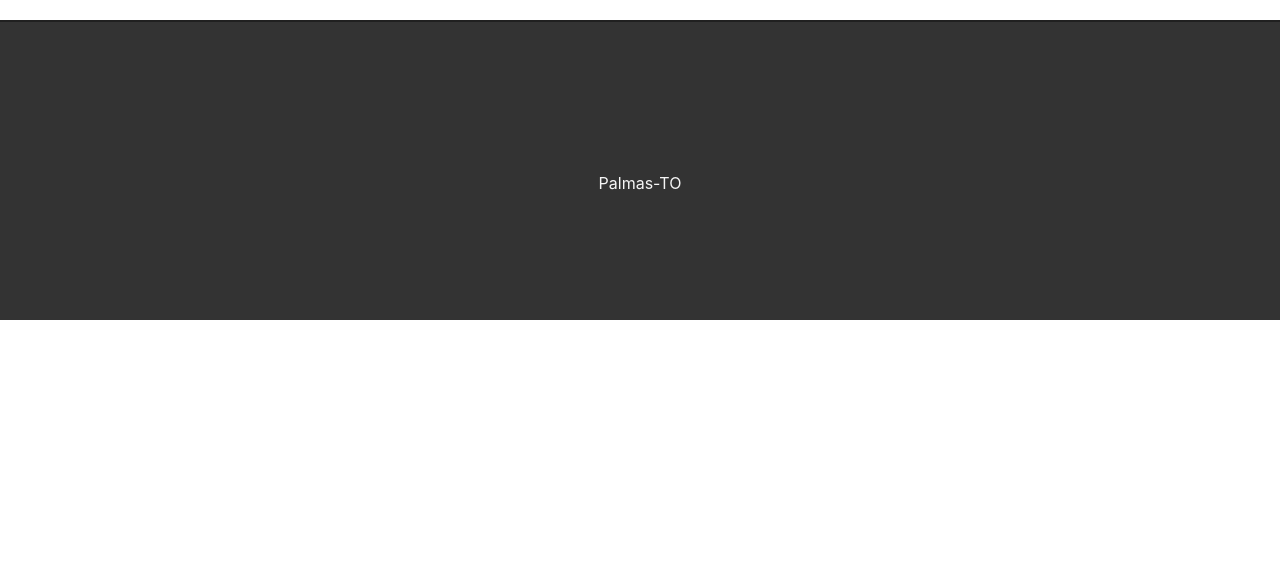
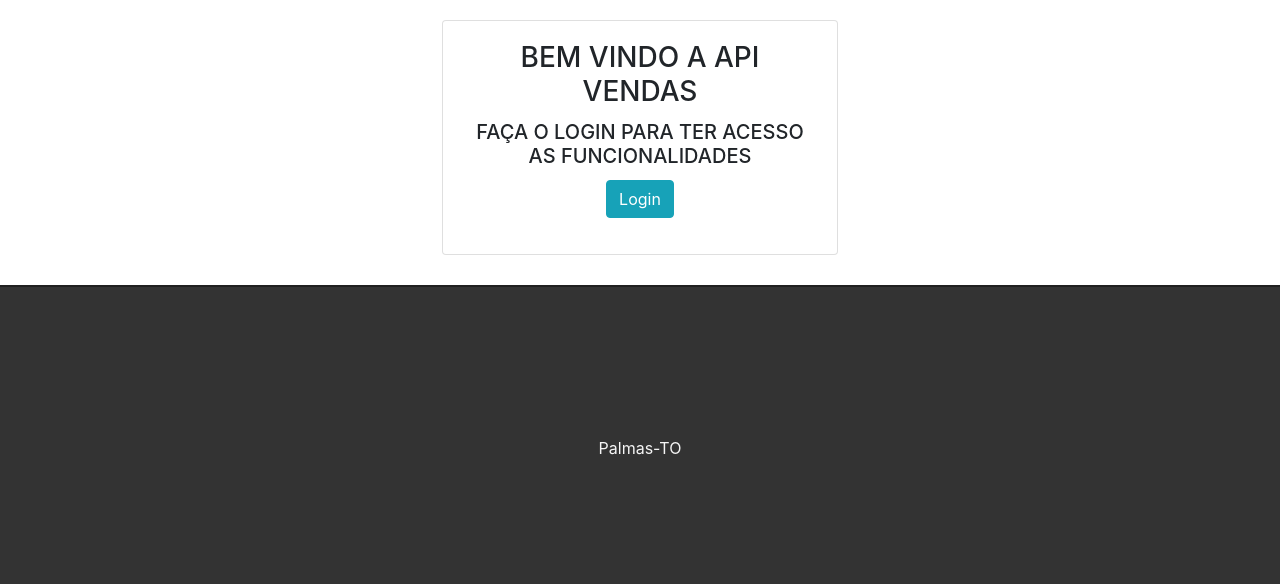
Before and after one commit to wesleycomp/vendasoauth2, a Django app: page / in a window 1280 px wide. Shown: the part 57-641 px from the top of the page. Run offline with Django 3.2, Linux system fonts and the light colour scheme; some libraries are stand-ins or nearby versions.

Commit message:
enviando alteraão crreção da index

```diff
--- a/templates/base.html
+++ b/templates/base.html
@@ -8,7 +8,7 @@
     <title>{% block title %}{% endblock %}</title>
     <link href="https://stackpath.bootstrapcdn.com/bootstrap/4.3.1/css/bootstrap.min.css" rel="stylesheet" integrity="sha384-ggOyR0iXCbMQv3Xipma34MD+dH/1fQ784/j6cY/iJTQUOhcWr7x9JvoRxT2MZw1T" crossorigin="anonymous">
     <link rel="stylesheet" href="https://use.fontawesome.com/releases/v5.7.2/css/all.css" integrity="sha384-fnmOCqbTlWIlj8LyTjo7mOUStjsKC4pOpQbqyi7RrhN7udi9RwhKkMHpvLbHG9Sr" crossorigin="anonymous">
-<!--    <link rel="stylesheet" href="{% static 'css/styles.css' %}"> -->
+    <link rel="stylesheet" href="{% static 'css/styles.css' %}">
 </head>
 <body>
     <div class="container-fluid">
@@ -55,6 +55,6 @@
     integrity="sha256-BJeo0qm959uMBGb65z40ejJYGSgR7REI4+CW1fNKwOg="
     crossorigin="anonymous"></script>
     <script src="https://stackpath.bootstrapcdn.com/bootstrap/4.3.1/js/bootstrap.bundle.min.js" integrity="sha384-xrRywqdh3PHs8keKZN+8zzc5TX0GRTLCcmivcbNJWm2rs5C8PRhcEn3czEjhAO9o" crossorigin="anonymous"></script>
-<!--    <script src="{% static 'js/scripts.js' %}"></script> -->
+    <script src="{% static 'js/scripts.js' %}"></script>
 </body>
 </html>
--- a/templates/registration/index.html
+++ b/templates/registration/index.html
@@ -1,56 +1,27 @@
-{% load static %}
-<html lang="pt-br">
-<head>
-    <meta charset="UTF-8">
-    <meta name="viewport" content="width=device-width, initial-scale=1.0">
-    <meta http-equiv="X-UA-Compatible" content="ie=edge">
-    <title>{% block title %}{% endblock %}</title>
-    <link href="https://stackpath.bootstrapcdn.com/bootstrap/4.3.1/css/bootstrap.min.css" rel="stylesheet" integrity="sha384-ggOyR0iXCbMQv3Xipma34MD+dH/1fQ784/j6cY/iJTQUOhcWr7x9JvoRxT2MZw1T" crossorigin="anonymous">
-    <link rel="stylesheet" href="https://use.fontawesome.com/releases/v5.7.2/css/all.css" integrity="sha384-fnmOCqbTlWIlj8LyTjo7mOUStjsKC4pOpQbqyi7RrhN7udi9RwhKkMHpvLbHG9Sr" crossorigin="anonymous">
-    <link rel="stylesheet" href="{% static '/css/styles.css' %}">
-</head>
-<body>
-    <div class="container-fluid">
-        <nav class="navbar navbar-expand-lg navbar-light bg-light">
-            <a class="navbar-brand" href="/">API Vendas</a>
-            <button class="navbar-toggler" type="button" data-toggle="collapse" data-target="#navbarSupportedContent" aria-controls="navbarSupportedContent" aria-expanded="false" aria-label="Toggle navigation">
-                <span class="navbar-toggler-icon"></span>
-            </button>
+{% extends 'base.html' %}
+{% load crispy_forms_tags %}
 
-            <div class="collapse navbar-collapse" id="navbarSupportedContent">
-                <ul class="navbar-nav">
-                    {% if user.is_authenticated %}
-                    <li class="nav-item">
-                        <a class="nav-link" href="/">Pagina Inicial</a>
-                    </li>
-                    <li class="nav-item">
-                            <a class="nav-link" href="/accounts/register">Novo Usuário</a>
-                    </li>
-                     <li class="nav-item">
-                            <a class="nav-link" href="/o/applications/register/">Cadastrar Aplicação</a>
-                    </li>
-                    {% else %}
-                    <li class="nav-item">
-                        <a class="nav-link" href="/accounts/login">Login</a>
-                    </li>
-                    {% endif %}
+{% block title %}Api Vendas{% endblock %}
 
-                    {% if user.is_authenticated %}
-                    <li class="nav-item">
-                            <a class="nav-link" href="/accounts/logout">Sair</a>
-                        </li>
-                    {% endif %}
-                </ul>
+{% block content %}
+<div class="row">
+    <div class="col-md-4 offset-md-4">
+        <div class="card  auth-card">
+            <div class="card-body">
+                <h3 class="card-title text-center">BEM VINDO A API VENDAS</h3>
+                    {% csrf_token %}
+                 {% if user.is_authenticated %}
+                <p align="center" class="nav-item">
+                        <a  class="btn btn-info" href="/o/applications/register/">Cadastrar Aplicação</a>
+                    </p>
+                 {% else %}
+                <h5 class="card-title text-center">FAÇA O LOGIN PARA TER ACESSO AS FUNCIONALIDADES</h5>
+                   <p align="center" class="nav-item">
+                        <a class="btn btn-info" href="/accounts/login">Login</a>
+                    </p>
+                 {% endif %}
             </div>
-        </nav>
-        {% block content %}
-        {% endblock %}
-        <footer>
-            <p>Palmas-TO</p>
-        </footer>
+        </div>
     </div>
-    <script src="https://code.jquery.com/jquery-3.4.0.min.js" integrity="sha256-BJeo0qm959uMBGb65z40ejJYGSgR7REI4+CW1fNKwOg=" crossorigin="anonymous"></script>
-    <script src="https://stackpath.bootstrapcdn.com/bootstrap/4.3.1/js/bootstrap.bundle.min.js" integrity="sha384-xrRywqdh3PHs8keKZN+8zzc5TX0GRTLCcmivcbNJWm2rs5C8PRhcEn3czEjhAO9o" crossorigin="anonymous"></script>
-    <script src="{% static 'js/scripts.js' %}"></script>
-</body>
-</html>
+</div>
+{% endblock %}
--- a/vendasoauth2/settings/base.py
+++ b/vendasoauth2/settings/base.py
@@ -11,8 +11,6 @@ https://docs.djangoproject.com/en/3.1/ref/settings/
 """
 import os
  # para que o heroku passe as informações dos hosts ao nosso database
-
-import django_heroku
 
 from pathlib import Path
 import django_heroku
@@ -148,7 +146,7 @@ CRISPY_TEMPLATE_PACK = 'bootstrap4'
 LOGIN_REDIRECT_URL = '/'
 LOGOUT_REDIRECT_URL = '/accounts/login'
 #STATIC_ROOT = BASE_DIR / "staticfiles" #usado durante a producao
-STATIC_ROOT = os.path.join(BASE_DIR, 'staticfiles') #usado durante a producao
+STATIC_ROOT = os.path.join(BASE_DIR, '/static/') #usado durante a producao
 STATICFILES_STORAGE = 'whitenoise.storage.CompressedManifestStaticFilesStorage'
 
 
@@ -170,4 +168,3 @@ OAUTH2_PROVIDER = {
     'SCOPES': {'read': 'Read scope', 'write': 'Write scope', 'groups': 'Access to your groups'},
     'ACCESS_TOKEN_EXPIRE_SECONDS': 36000,
 }
- # Activate Django-Heroku. django_heroku.settings(locals())
```
